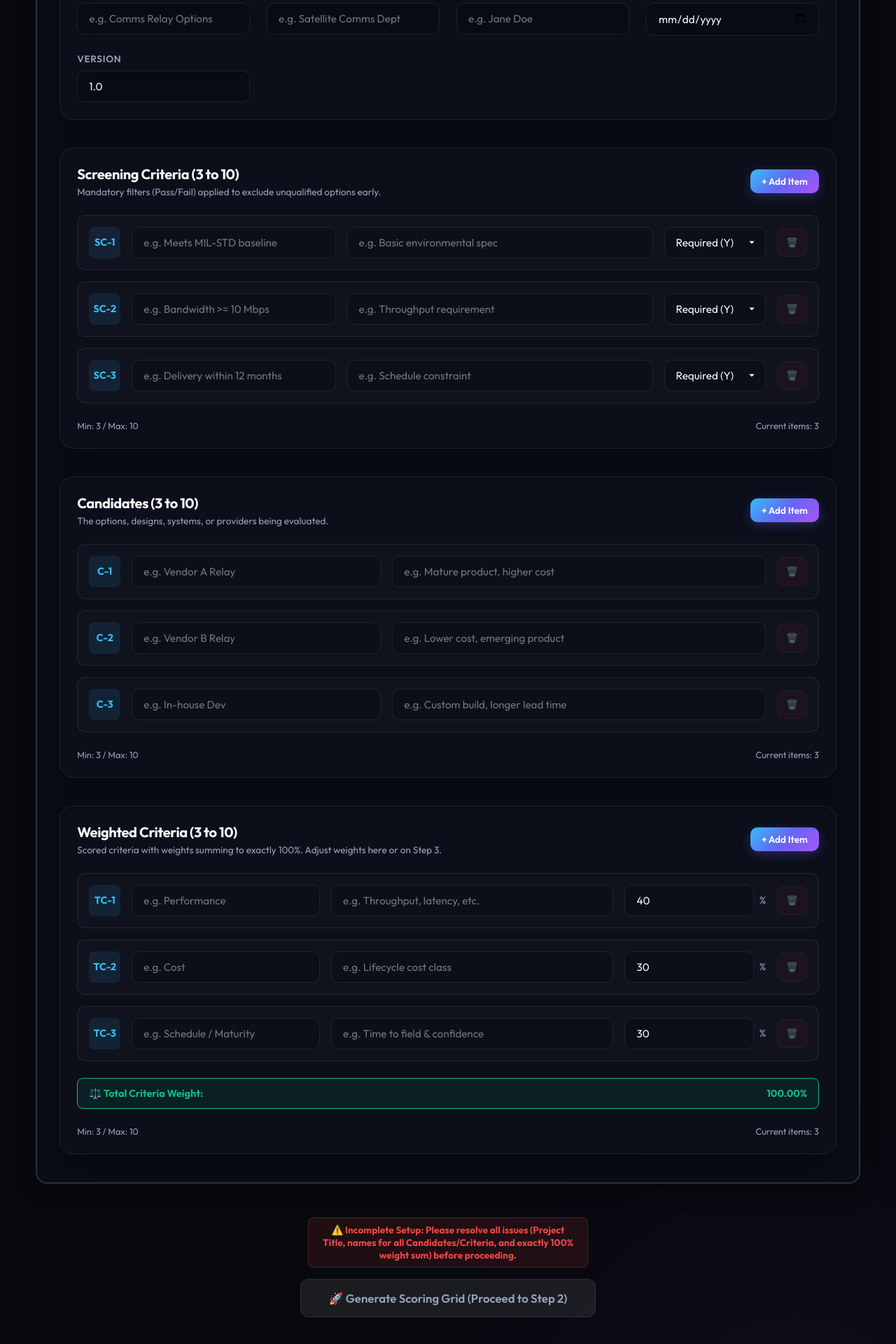
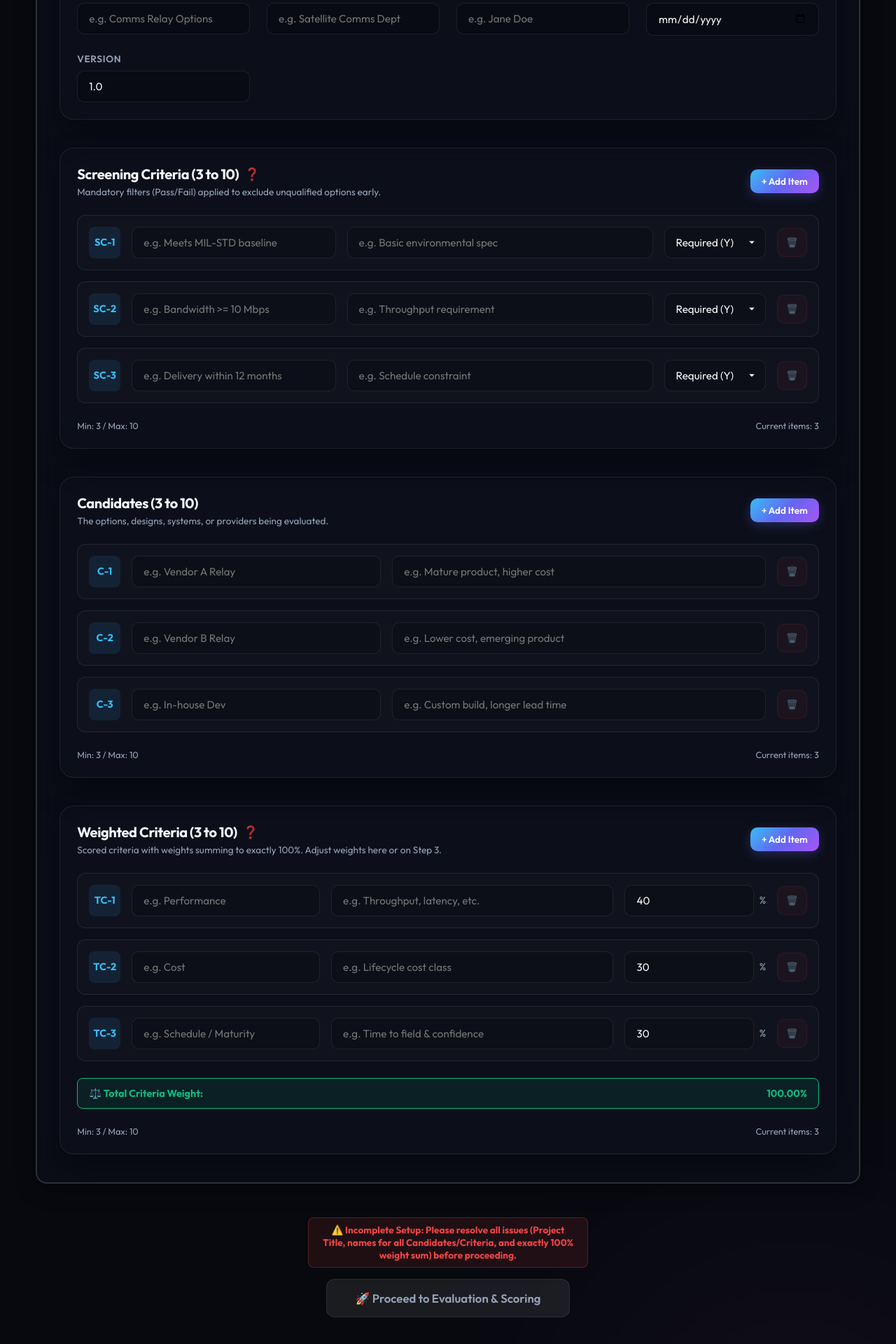
Before and after one commit to austincampbell94/TradeStudyTool, a Next.js app: page / in a window 1280 px wide. Shown: the part 636-2556 px from the top of the page at 70% size. Built offline with nearby package versions, Linux system fonts and the light colour scheme.

Commit message:
feat: add tooltip help icons to sections and rename proceed button

```diff
--- a/app/page.tsx
+++ b/app/page.tsx
@@ -1084,7 +1084,7 @@ ${recommendation || "No recommendation documented."}
               } : {})
             }}
           >
-            🚀 Generate Scoring Grid (Proceed to Step 2)
+            🚀 Proceed to Evaluation & Scoring
           </button>
         </div>
 
--- a/components/ListManager.tsx
+++ b/components/ListManager.tsx
@@ -54,8 +54,30 @@ export default function ListManager<T extends { id: string; name: string; desc:
     <div className="glass-panel animate-fade-in" style={{ padding: "1.5rem" }}>
       <div style={{ display: "flex", justifyContent: "space-between", alignItems: "center", marginBottom: "1.5rem" }}>
         <div>
-          <h3 className="panel-title" style={{ fontSize: "1.25rem", marginBottom: "0.25rem" }}>{title}</h3>
-          <p className="panel-subtitle" style={{ fontSize: "0.85rem" }}>{subtitle}</p>
+          <div style={{ display: "flex", alignItems: "center", gap: "0.5rem" }}>
+            <h3 className="panel-title" style={{ fontSize: "1.25rem", margin: 0 }}>{title}</h3>
+            {type === "screening" && (
+              <div className="tooltip-container">
+                <span style={{ cursor: "help", fontSize: "1.1rem", opacity: 0.7 }}>❓</span>
+                <span className="tooltip-text">
+                  <strong>Screening Criteria:</strong>
+                  <br />
+                  These are mandatory, binary (Pass/Fail) requirements that all candidates must meet. Failing a required criterion immediately excludes a candidate from the final trade study evaluations.
+                </span>
+              </div>
+            )}
+            {type === "tradeCriteria" && (
+              <div className="tooltip-container">
+                <span style={{ cursor: "help", fontSize: "1.1rem", opacity: 0.7 }}>❓</span>
+                <span className="tooltip-text">
+                  <strong>Weighted Criteria:</strong>
+                  <br />
+                  These are the scoring criteria used to rate qualified candidates. Each criterion is assigned a percentage weight, representing its relative importance. The total weight across all criteria must sum to exactly 100%.
+                </span>
+              </div>
+            )}
+          </div>
+          <p className="panel-subtitle" style={{ fontSize: "0.85rem", marginTop: "0.25rem", marginBottom: 0 }}>{subtitle}</p>
         </div>
         <button
           type="button"
--- a/components/ScreeningGrid.tsx
+++ b/components/ScreeningGrid.tsx
@@ -49,9 +49,23 @@ export default function ScreeningGrid({
 
   return (
     <div className="glass-panel animate-fade-in" style={{ padding: "1.5rem" }}>
-      <h3 className="panel-title" style={{ fontSize: "1.25rem", marginBottom: "0.25rem" }}>
-        Screening Matrix (Pass / Fail)
-      </h3>
+      <div style={{ display: "flex", alignItems: "center", gap: "0.5rem", marginBottom: "0.25rem" }}>
+        <h3 className="panel-title" style={{ fontSize: "1.25rem", margin: 0 }}>
+          Screening Matrix (Pass / Fail)
+        </h3>
+        <div className="tooltip-container">
+          <span style={{ cursor: "help", fontSize: "1.1rem", opacity: 0.7 }}>❓</span>
+          <span className="tooltip-text">
+            <strong>How to use the Screening Matrix:</strong>
+            <br />
+            1. Toggle each candidate as <strong>Pass</strong> or <strong>Fail</strong> for each screening criterion.
+            <br />
+            2. If a candidate is marked as <strong>Fail</strong> on a <strong>Required (Y)</strong> criterion, they are immediately excluded.
+            <br />
+            3. Excluded candidates are visually marked in red and excluded from scoring calculations.
+          </span>
+        </div>
+      </div>
       <p className="panel-subtitle" style={{ fontSize: "0.85rem", marginBottom: "1.5rem" }}>
         Filter candidates before scoring. You can also edit candidate names/descriptions and screening criteria inline.
       </p>
```
